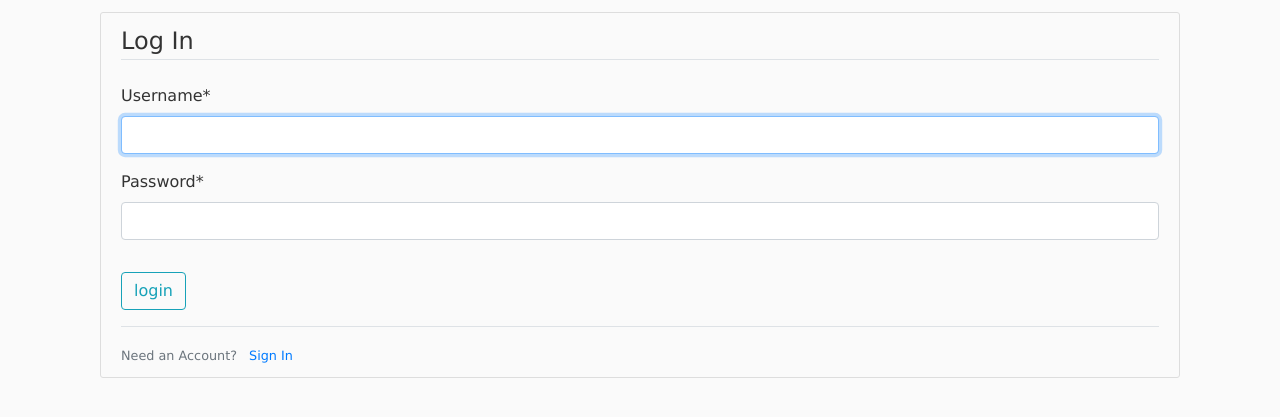
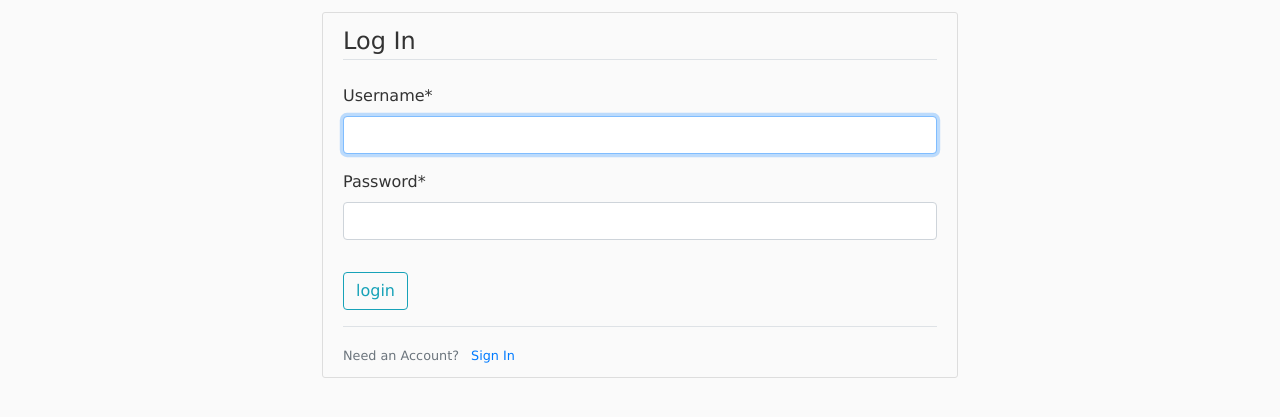
Before and after one commit to keerthi-aluvala/Complete_cbit_library_project, a Django app: page /login/ in a window 1280 px wide. Shown: the part 116-533 px from the top of the page. Run offline with Django 3.2, Linux system fonts and the light colour scheme; some libraries are stand-ins or nearby versions.

Commit message:
Added width in login form

```diff
--- a/users/templates/users/login.html
+++ b/users/templates/users/login.html
@@ -2,7 +2,7 @@
 {% load crispy_forms_tags %}
 {% block content %}
   <div class="container">
-    <div class="container">
+    <div class="container" style="width: 60%">
       <div class="content-section">
         <form method="POST">
           {% csrf_token %}
```
